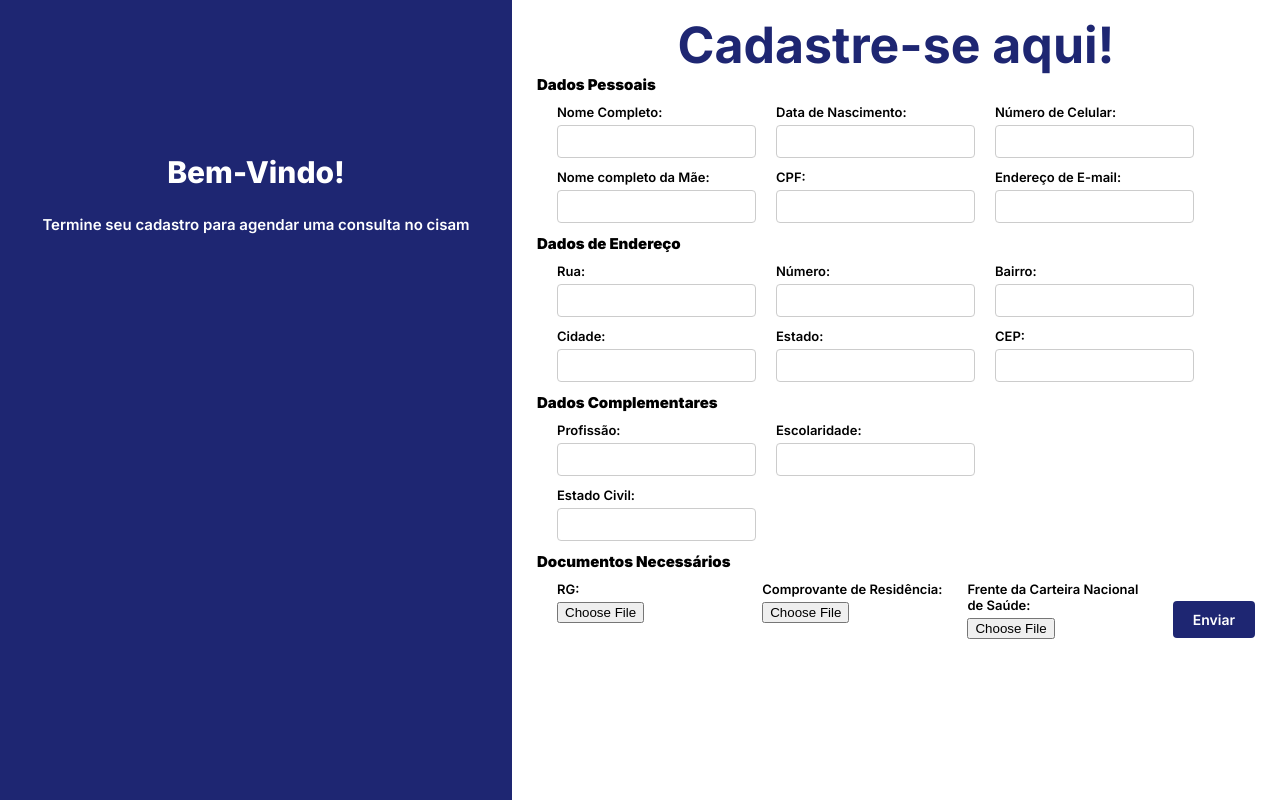
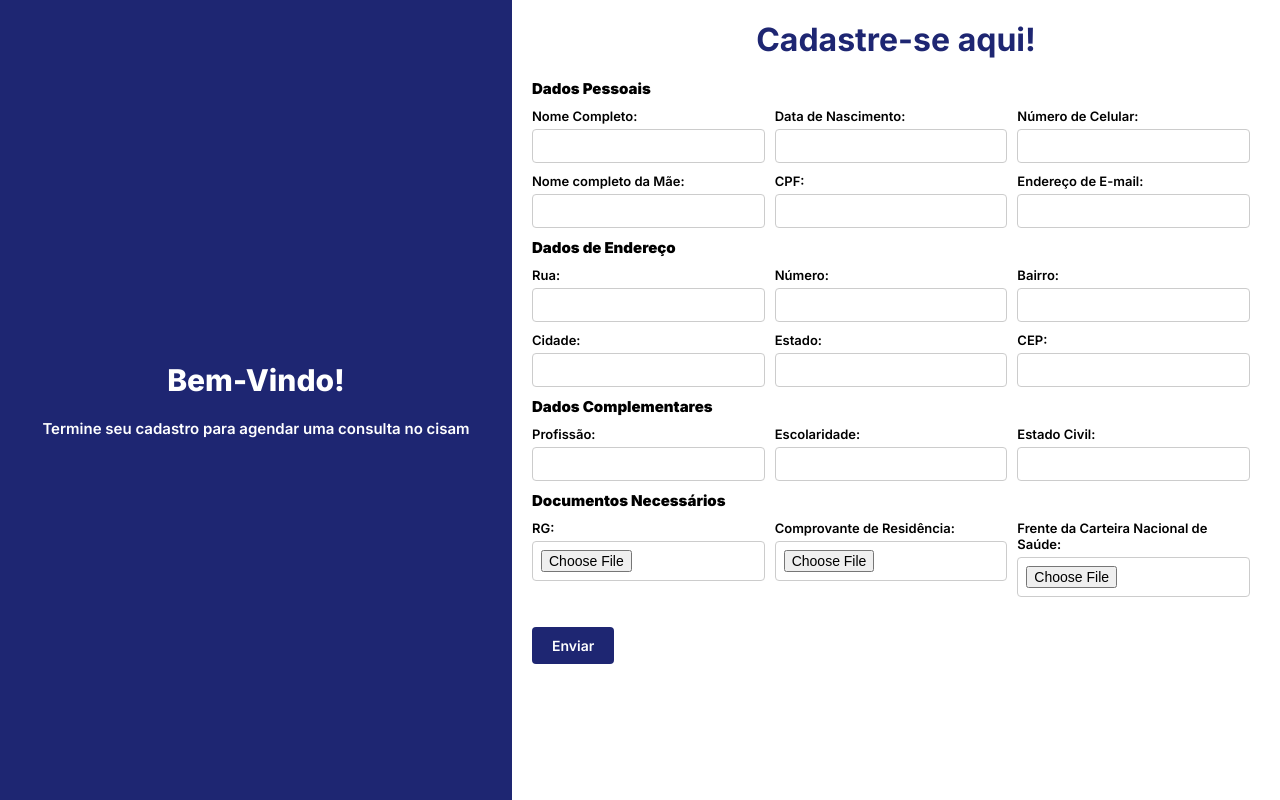
Before and after one commit to PETcisam/PetFilasInteligentes, a React (Create React App) app in the folder FrontendPET/: page /cadastro in a window 1280 px wide. Built offline with nearby package versions, Linux system fonts and the light colour scheme.

Commit message:
ajeitando cadastro

```diff
--- a/FrontendPET/src/compoCadastro/Cadastrar2.css
+++ b/FrontendPET/src/compoCadastro/Cadastrar2.css
@@ -5,43 +5,34 @@ html, body {
   height: 100%;
   margin: 0;
   padding: 0;
-
 }
 
-body{
+body {
   height: 100vh;
+  display: flex;
+  align-items: center;
+  justify-content: center;
 }
 
 .containercadastro {
   width: 100%;
   height: 100vh; /* Usando 100vh para ocupar toda a altura da tela */
   display: flex;
+  flex-direction: column;
 }
 
 .boxazul {
-  width: 40%;
-  min-height: 100vh;
+  width: 100%;
+  min-height: 30vh;
   background-color: #1E2672;
-
+  display: flex;
+  justify-content: center;
+  align-items: center;
+  flex-direction: column;
 }
 
-.compontitlecads{
-  align-items: center;
-  margin-top: 0px;
-}
-
-.titlecadastro{
-
-  font-size: 50px;
-  color:#1E2672 ;
-  font-family: 'Inter', sans-serif;
-  font-weight: 700;
-  margin-top: 10px;
-  margin-bottom: 0px;
- justify-content: space-around;
-  display: flex;
-
-
+.textosbox {
+  text-align: center;
 }
 
 .bemvindo {
@@ -59,48 +50,29 @@ body{
   font-weight: 600;
 }
 
-.textosbox {
-  margin-top: 30%;
-  display: grid;
-  justify-items: center;
-  align-items: center;
-}
-.linhainputs{
-  display: flex;
+.formulariocadastro {
+  width: 100%;
+  height: calc(100vh - 30vh); /* Altura disponível após o box azul */
+  background-color: white;
+  padding: 20px;
+  overflow-y: auto; /* Adiciona scroll vertical quando necessário */
+  box-sizing: border-box;
 }
 
-.formulariocadastro {
-  width: 60%;
-  height: 100%; /* Ocupa toda a altura da tela */
-  background-color: white;
-  padding: 5px; /* Adiciona um espaçamento interno */
+.compontitlecads {
+  text-align: center;
+  margin-bottom: 20px;
 }
 
-.dadospessoais,
-.dadosendereco,
-.dadoscomplementares,
-.documentosnecessarios {
-
-  margin-left: 20px;
-  margin-bottom: 0px;
+.titlecadastro {
+  font-size: 32px;
+  color: #1E2672;
+  font-family: 'Inter', sans-serif;
+  font-weight: 700;
 }
 
-.campo {
-  margin-bottom: 10px;
-}
-
-label {
-  color: black;
-  font-family: 'Inter', sans-serif;
-  font-weight: 600;
-  margin-left: 20px;
-  display: block;
-  margin-bottom: 5px;
-  font-size: 13px;
-}
-
-.subtitleform{
-  margin-top: 0px;
+.subtitleform {
+  margin-top: 0;
   margin-bottom: 10px;
   font-family: 'Inter', sans-serif;
   font-weight: 1000;
@@ -108,34 +80,53 @@ label {
   color: black;
 }
 
-.containercadastro .formulariocadastro .campo input[type="text"] {
-  margin-left: 20px;
-  height: 60%;
-  width: calc(100% - 20px);
+.linhainputs {
+  display: flex;
+  flex-wrap: wrap; /* Permite quebra de linha para inputs */
+}
+
+.campo {
+  flex: 1 1 30%; /* Flex-grow, flex-shrink, flex-basis */
+  margin-bottom: 10px;
+  padding-right: 10px; /* Espaço entre os campos */
+}
+
+label {
+  color: black;
+  font-family: 'Inter', sans-serif;
+  font-weight: 600;
+  display: block;
+  margin-bottom: 5px;
+  font-size: 13px;
+}
+
+.campo input[type="text"],
+.campo input[type="file"] {
+  width: 100%;
   padding: 8px;
   font-size: 14px;
   border: 1px solid #ccc;
   border-radius: 4px;
-  box-sizing: border-box; /* Garante que o padding não aumente o tamanho total */
+  box-sizing: border-box;
 }
 
-.containercadastro .formulariocadastro .campo input[type="file"]{
-  margin-left: 20px;
-  width: calc(100% - 20px);
-  margin-right: 20px;
+/* .campo input.complemen1 {
+  width: 50%;
+}
+
+.campo input.complemen2 {
+  width: 25%;
+} */
 
 
-
-}
-
 .btnEnviar {
-  background-color: #1E2672; /* Azul escuro */
-  color: white; /* Texto branco */
+  background-color: #1E2672;
+  color: white;
   font-family: 'Inter', sans-serif;
   font-weight: 600;
   font-size: 14px;
   padding: 10px 20px;
-  margin: 20px;
+  margin-top: 20px;
   border: none;
   border-radius: 4px;
   cursor: pointer;
@@ -143,5 +134,21 @@ label {
 }
 
 .btnEnviar:hover {
-  background-color: #3946b1; /* Tom mais claro de azul para hover */
+  background-color: #3946b1;
 }
+
+@media (min-width: 600px) {
+  .containercadastro {
+    flex-direction: row;
+  }
+
+  .boxazul {
+    width: 40%;
+    height: 100vh;
+  }
+
+  .formulariocadastro {
+    width: 60%;
+    height: 100vh;
+  }
+}
--- a/FrontendPET/src/compoCadastro/Cadastrar2.js
+++ b/FrontendPET/src/compoCadastro/Cadastrar2.js
@@ -90,18 +90,15 @@ function Cadastrar2() {
           <div className="linhainputs">
             <div className="campo">
               <label>Profissão:</label>
-              <input type="text" />
+              <input className="complemen1" type="text" />
             </div>
             <div className="campo">
               <label>Escolaridade:</label>
-              <input type="text" />
+              <input className="complemen1" type="text" />
             </div>
-          </div>
-
-          <div className="linhainputs">
             <div className="campo">
               <label>Estado Civil:</label>
-              <input type="text" />
+              <input className="complemen1" type="text" />
             </div>
           </div>
         </div>
```
